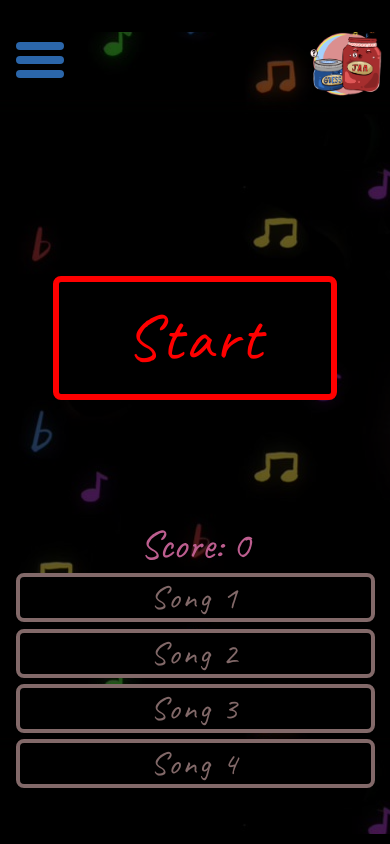
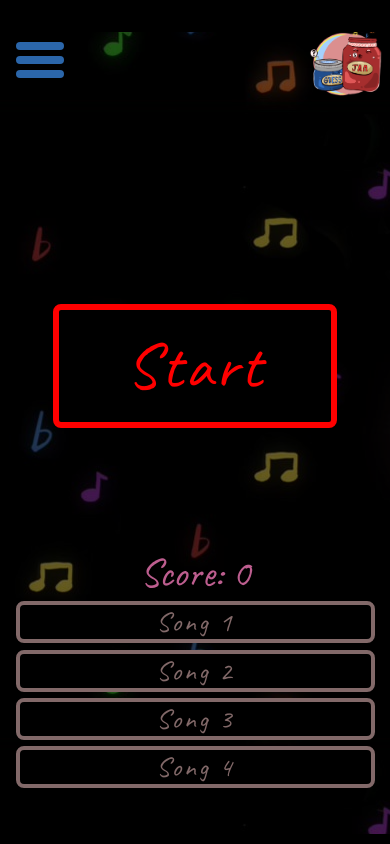
Before and after one commit to ronquiaj/Guess_Jam, a React (Create React App) app in the folder client/: page /game in a window 390 px wide. Built offline with nearby package versions, Linux system fonts and the light colour scheme.

Commit message:
Started the separation of mobile and desktop screens for the game page

```diff
--- a/client/src/components/global/Button/styles.scss
+++ b/client/src/components/global/Button/styles.scss
@@ -26,6 +26,7 @@
   margin: 0.2rem;
   @include breakpoint("sm") {
     width: 90vw;
+    font-size: 1.7rem;
   }
   &--blue {
     @include button($blue-on, $blue-off);
--- a/client/src/routes/GamePage/GamePage.tsx
+++ b/client/src/routes/GamePage/GamePage.tsx
@@ -1,6 +1,9 @@
 import { FC, useState, useEffect, useCallback, useRef } from "react";
 import { useLazyQuery } from "@apollo/client";
-import { GetTracks, GetTracks_tracks } from "../../components/__generated__/GetTracks";
+import {
+  GetTracks,
+  GetTracks_tracks,
+} from "../../components/__generated__/GetTracks";
 import { useSong } from "../../contexts/SongContext";
 import Button from "../../components/global/Button/Button";
 import Countdown from "./components/Countdown/Countdown";
@@ -8,6 +11,7 @@ import GET_TRACKS from "./query";
 import "./styles.scss";
 import Typography from "../../components/global/Typography/Typography";
 import SongInfo from "./components/SongInfo/SongInfo";
+import useWindowDimensions from "../../hooks/useWindowDimensions";
 
 const GamePage: FC = () => {
   const score = useRef<number>(0);
@@ -15,11 +19,16 @@ const GamePage: FC = () => {
   const cacheTracks = useRef<GetTracks_tracks[]>([]);
   const tracksMet = useRef<boolean>(false);
   const showSongInformation = useRef<boolean>(false);
-  const [openingCountdownOver, setOpeningCountdownOver] = useState<boolean>(false);
+  const timerId = useRef<NodeJS.Timeout>();
+  const [openingCountdownOver, setOpeningCountdownOver] = useState<boolean>(
+    false
+  );
+  const [rounds, setRounds] = useState(10);
   const [currentTracks, setCurrentTracks] = useState<GetTracks_tracks[]>([]);
   const [gameStarted, setGameStarted] = useState<boolean>(false);
   const [getTracks, { data }] = useLazyQuery<GetTracks>(GET_TRACKS);
   const { setCurrentSong, stopCurrentSong } = useSong();
+  const { width } = useWindowDimensions();
   const closeOpeningCountdown = () => setOpeningCountdownOver(true);
   const startGame = () => setGameStarted(true);
 
@@ -35,8 +44,9 @@ const GamePage: FC = () => {
     if (openingCountdownOver) {
       if (currentTracks.length < 25 && !tracksMet.current) getTracks();
       else {
+        if (tracksMet.current) setTimeout(() => setupSong(), 3000);
+        else setupSong();
         tracksMet.current = true;
-        setTimeout(() => setupSong(), 3000);
       }
     }
   }, [openingCountdownOver, getTracks, currentTracks, setCurrentSong]);
@@ -70,17 +80,21 @@ const GamePage: FC = () => {
   const song4 = currentTracks[3];
 
   return (
-    <div className='game-container'>
+    <div className="gamepage-container">
+      <div className="gamepage-container--center-col">
         {gameStarted ? (
           <Countdown
             neon={true}
             countdownWords={["Ready?", "Set...", "Go!"]}
-          className='game-container--ready-set-go'
+            className="gamepage-container--center-col--ready-set-go"
             time={1000}
             animationOver={closeOpeningCountdown}
           />
         ) : (
-        <Button className='game-container--big-button' onClick={startGame}>
+          <Button
+            className="gamepage-container--center-col--big-button"
+            onClick={startGame}
+          >
             Start
           </Button>
         )}
@@ -90,13 +104,15 @@ const GamePage: FC = () => {
             imageUrl={chosenSong.current.album.album_cover}
           />
         )}
-      <Typography light={false} variant='hot-pink'>
+        <Typography light={false} variant="hot-pink">
           Score: <span>{score.current}</span>
         </Typography>
         <div
-        className={`game-container--button-container ${
-          !openingCountdownOver && "game-container--button-container--disabled"
-        }`}>
+          className={`gamepage-container--center-col--button-container ${
+            !openingCountdownOver &&
+            "gamepage-container--center-col--button-container--disabled"
+          }`}
+        >
           <Button onClick={() => verifySong(song1.name)}>
             {currentTracks.length > 0 ? song1.name : "Song 1"}
           </Button>
@@ -111,6 +127,7 @@ const GamePage: FC = () => {
           </Button>
         </div>
       </div>
+    </div>
   );
 };
 
--- /dev/null
+++ b/client/src/routes/GamePage/components/screens/Desktop/styles.scss
@@ -0,0 +1,3 @@
+@import "styles/colors";
+@import "styles/effects";
+@import "styles/breakpoints";
--- /dev/null
+++ b/client/src/routes/GamePage/components/screens/Mobile/styles.scss
@@ -0,0 +1,3 @@
+@import "styles/colors";
+@import "styles/effects";
+@import "styles/breakpoints";
--- a/client/src/routes/GamePage/styles.scss
+++ b/client/src/routes/GamePage/styles.scss
@@ -1,7 +1,8 @@
 @import "../../styles/colors.scss";
 @import "../../styles/effects.scss";
 
-.game-container {
+.gamepage-container {
+  &--center-col {
     display: flex;
     flex-direction: column;
     height: 80vh;
@@ -30,3 +31,4 @@
       }
     }
   }
+}
```
Also changed, not shown: client/src/routes/GamePage/components/screens/Desktop/GameDesktop.tsx (added, +10 -0 lines), client/src/routes/GamePage/components/screens/Mobile/GameMobile.tsx (added, +10 -0 lines). Lines whose indentation alone changed are shown as unchanged.
